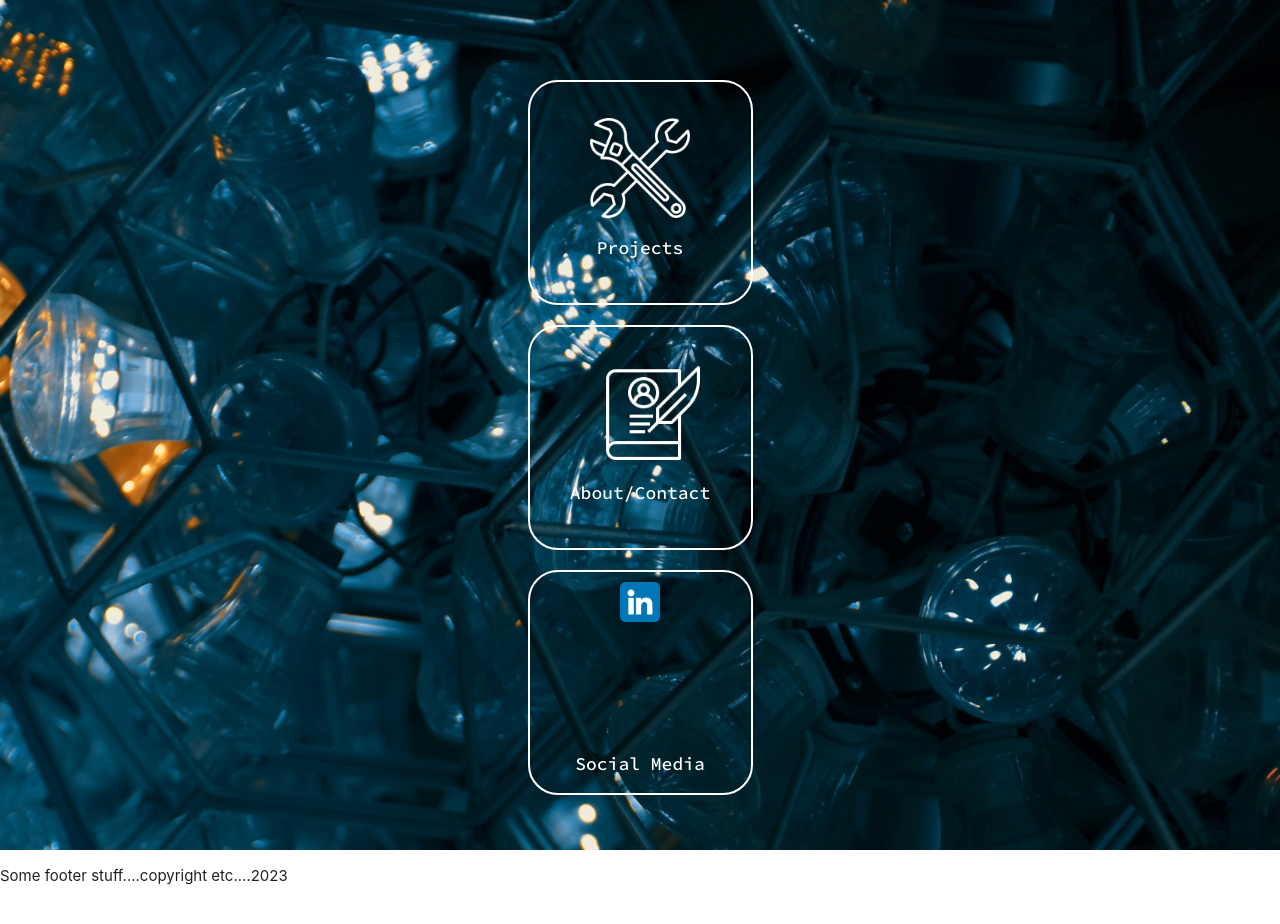
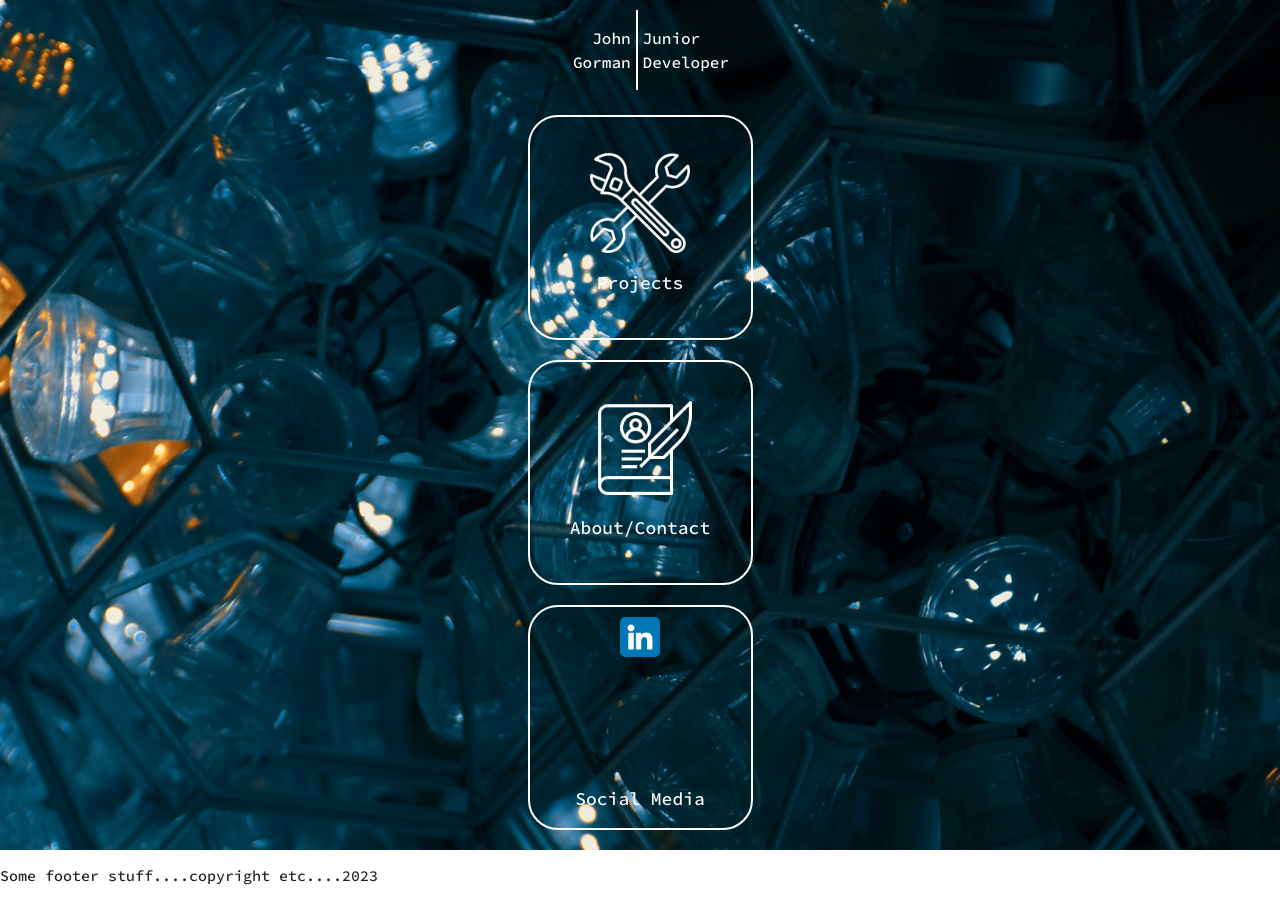
Before and after one commit to Johng117/portfolio_2.0, a React (Create React App) app: page / in a window 1280 px wide. Shown: the top 924 px of the page. Built offline with nearby package versions, Linux system fonts and the light colour scheme.

Commit message:
Added Title.js
Added Title.js to components folder and associated styles.

```diff
--- a/src/components/Start.js
+++ b/src/components/Start.js
@@ -1,11 +1,11 @@
-import Navbar from "./Navbar";
 import Menu from "./Menu";
+import Title from "./Title"
 
 const Start = () => {
   return (
     <div className="start-section">
       <div>
-        <Navbar />
+        <Title />
         <Menu />
       </div>
     </div>
--- /dev/null
+++ b/src/components/Title.js
@@ -0,0 +1,10 @@
+const Title = () => {
+    return (
+        <div className="title-container">
+            <div className="name"><p>John<br/>Gorman</p></div>
+            <div className="title"><p>Junior<br/>Developer</p></div>
+        </div>
+     );
+}
+
+export default Title;
--- a/src/styles/index.css
+++ b/src/styles/index.css
@@ -1,6 +1,8 @@
-body {
+body,
+html {
   height: 100%;
   margin: 0;
+  font-family: Source Code Pro;
 }
 
 .start-section {
@@ -9,21 +11,38 @@ body {
   background-repeat: no-repeat;
   background-size: cover;
   height: 850px;
+  display: flex;
+  justify-content: center;
+}
+
+.title-container {
+  display: flex;
+  margin: 0;
+  justify-content: center;
+  color: white;
+  font-size: 16px;
+  padding: 10px 0px 10px 0px;
+}
+
+.name {
+  text-align: right;
+  padding: 0px 5px 0px 22px;
+  border-right: 2px solid white;
+}
+
+.title {
+  padding-left: 5px;
 }
 
 .menu {
   height: 800px;
-  width: 90%;
-  position: absolute;
+  width: 100%;
   color: white;
-  top: 50px;
-  left: 5%;
   display: flex;
   flex-direction: column;
-  padding: 30px;
-  align-items: center;
+  padding: 15px 30px;
+  justify-content: flex-start;
   gap: 20px;
-  font-family: Source Code Pro;
 }
 
 .option,
@@ -56,7 +75,7 @@ body {
 }
 
 .bio {
-  padding-left: 25px;
+  padding-left: 10px;
 }
 
 .footer {
--- a/src/styles/index.scss
+++ b/src/styles/index.scss
@@ -1,6 +1,8 @@
-body {
+body,
+html {
   height: 100%;
   margin: 0;
+  font-family: Source Code Pro;
 }
 
 .start-section {
@@ -9,104 +11,38 @@ body {
   background-repeat: no-repeat;
   background-size: cover;
   height: 850px;
+  display: flex;
+  justify-content: center;
 }
 
-// .nav {
-//   display: flex;
-//   justify-content: flex-end;
-//   width: 100%;
-//   height: 60px;
-//   // background-color: skyblue;
-// }
+.title-container {
+  display: flex;
+  margin: 0;
+  justify-content: center;
+  color: white;
+  font-size: 16px;
+  padding: 10px 0px 10px 0px;
+}
 
-// .hamburger-btn {
-//   height: 50px;
-//   width: 50px;
-//   background: transparent;
-//   margin: 5px;
-//   display: flex;
-//   justify-content: center;
-// }
-// .hamburger-icon-closed {
-//   position: relative;
-//   height: auto;
-//   width: 25px;
-//   display: inline-block;
-//   cursor: pointer;
-//   margin-top: 14px;
-//   span {
-//     position: absolute;
-//     background-color: white;
-//     width: 100%;
-//     height: 3px;
-//     border-radius: 5px;
-//   }
+.name {
+  text-align: right;
+  padding: 0px 5px 0px 22px;
+  border-right: 2px solid white;
+}
 
-//   span:nth-child(1) {
-//     top: 2px;
-//   }
-//   span:nth-child(2) {
-//     top: 10px;
-//   }
-//   span:nth-child(3) {
-//     top: 18px;
-//   }
-// }
-
-// .hamburger-icon-open {
-//   position: relative;
-//   height: auto;
-//   width: 25px;
-//   display: inline-block;
-//   cursor: pointer;
-//   margin-top: 14px;
-
-//   span {
-//     position: absolute;
-//     background-color: white;
-//     width: 100%;
-//     height: 3px;
-//     border-radius: 5px;
-//   }
-//   span:nth-child(1) {
-//     top: 10px;
-//     transform: rotate(45deg);
-//   }
-//   span:nth-child(2) {
-//     top: 10px;
-//     transform: rotate(-45deg);
-//   }
-//   span:nth-child(3) {
-//     height: 0px;
-//     width: 0px;
-//   }
-// }
-
-// .menu {
-//   position: absolute;
-//   height: 250px;
-//   width: 200px;
-//   background-color: white;
-//   opacity: 0.5;
-//   // left: -150px
-//   border-top-right-radius: 10px;
-//   border-bottom-right-radius: 10px;
-// }
+.title {
+  padding-left: 5px;
+}
 
 .menu {
   height: 800px;
-  width: 90%;
-  position: absolute;
+  width: 100%;
   color: white;
-  top: 50px;
-  left: 5%;
   display: flex;
   flex-direction: column;
-  padding: 30px;
-  align-items: center;
-  //
+  padding: 15px 30px;
+  justify-content: flex-start;
   gap: 20px;
-  font-family: Source Code Pro;
 }
 
 .option,
@@ -138,7 +74,7 @@ body {
 }
 
 .bio {
-  padding-left: 25px;
+  padding-left: 10px;
 }
 
 // .social {
```
Also changed, not shown: src/styles/cache.css (added, +81 -0 lines), 1 other file (tests, documents, lock files or other folders).
